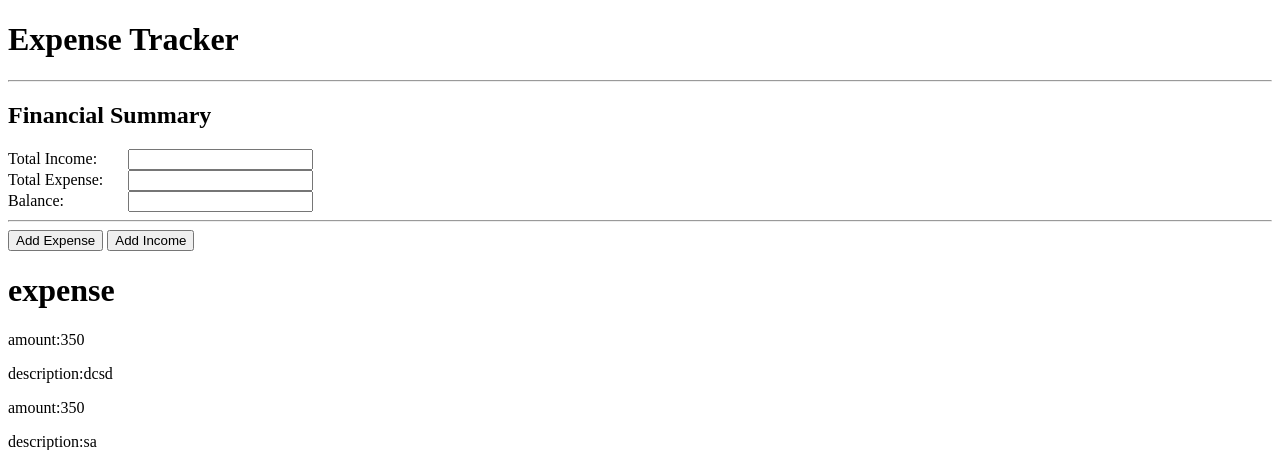
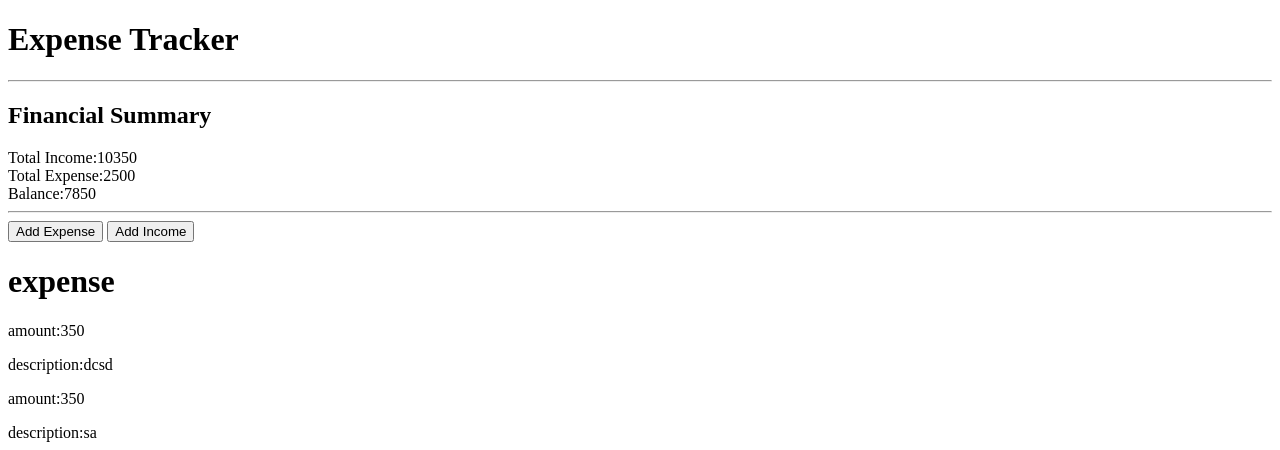
Before and after one commit to revathikuttan03/Expense-Tracker, a Django app: page / in a window 1280 px wide. Shown: the top 450 px of the page. Run offline with Django 5.2, Linux system fonts and the light colour scheme; data comes from the database, SQL or seed files in the repository; both versions use the stored data as it was after the commit.

Commit message:
totalexpense and total income

```diff
--- a/etapp/views.py
+++ b/etapp/views.py
@@ -7,8 +7,23 @@ from etapp.models import Expense,Income
 def home(request):
     ex= Expense.objects.all()
     income = Income.objects.all()
+    total_ex = 0
+    for i in ex:
+        total_ex += i.amount
+    total_income = 0
+    for i in income:
+        total_income += i.amount
 
-    return render(request,"home.html",{"d":ex,"income":income})
+    balance = total_income - total_ex
+
+    expensesummery ={
+        "totalexpense":total_ex,
+        "totalincome":total_income,
+        "balance":balance
+    }
+
+
+    return render(request,"home.html",{"d":ex,"income":income,"summery":expensesummery})
 
 def expense(request):
 
--- a/templates/home.html
+++ b/templates/home.html
@@ -7,20 +7,18 @@
 </head>
 <style>
      .lbl{
-        display: inline-block; width: 120px;
+        display: inline-block; width: 200px;
     }
-    .btn{
 
-    }
 </style>
 <body>
    <h1>Expense Tracker</h1>
    <hr>
    <h2>Financial Summary</h2>
    <form action="">
-    <label for="" class="lbl">Total Income:</label><input type="text" name="totalincome" ><br>
-    <label for="" class="lbl">Total Expense:</label><input type="text" name="totalexpense"><br>
-    <label for="" class="lbl">Balance:</label><input type="text" name="balance"><br>
+    <label for="" class="lbl">Total Income:{{summery.totalincome}}</label><br>
+    <label for="" class="lbl">Total Expense:{{ summery.totalexpense}}</label><br>
+    <label for="" class="lbl">Balance:{{summery.balance }}</label><br>
    </form>
    <hr>
    <a href="/expense/"><button>Add Expense</button></a>
```
Also changed, not shown: db.sqlite3.
